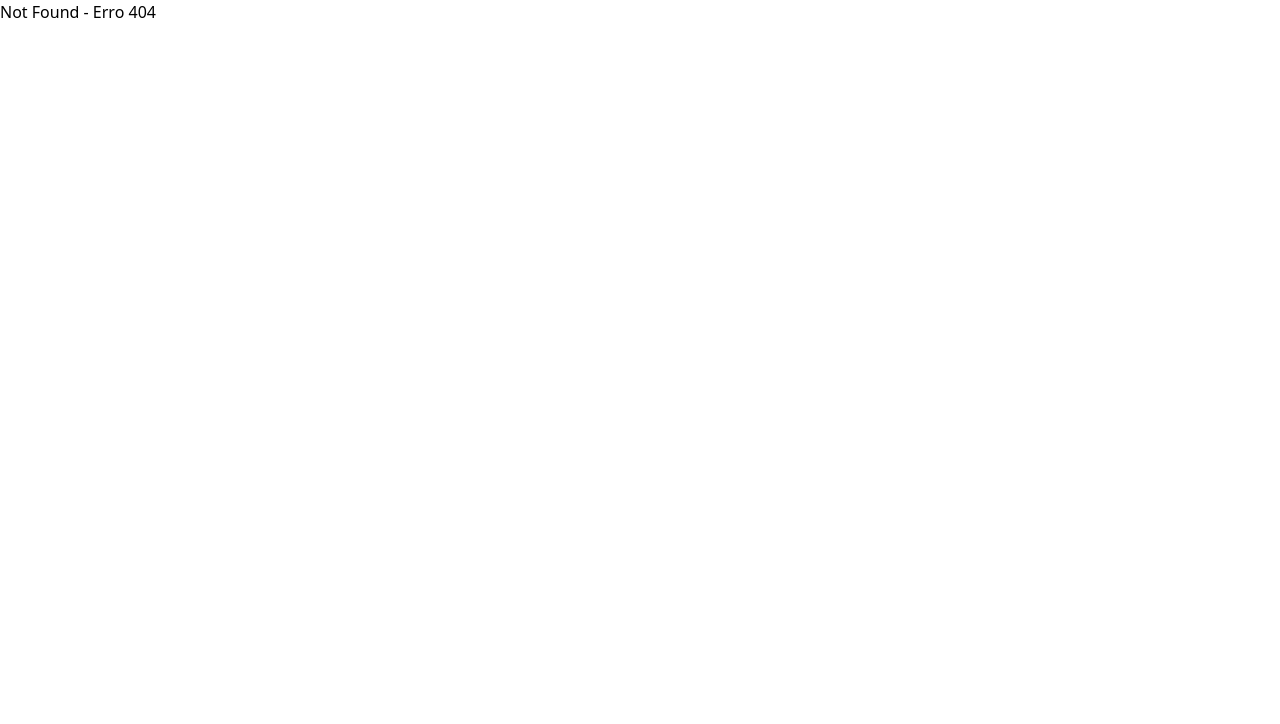
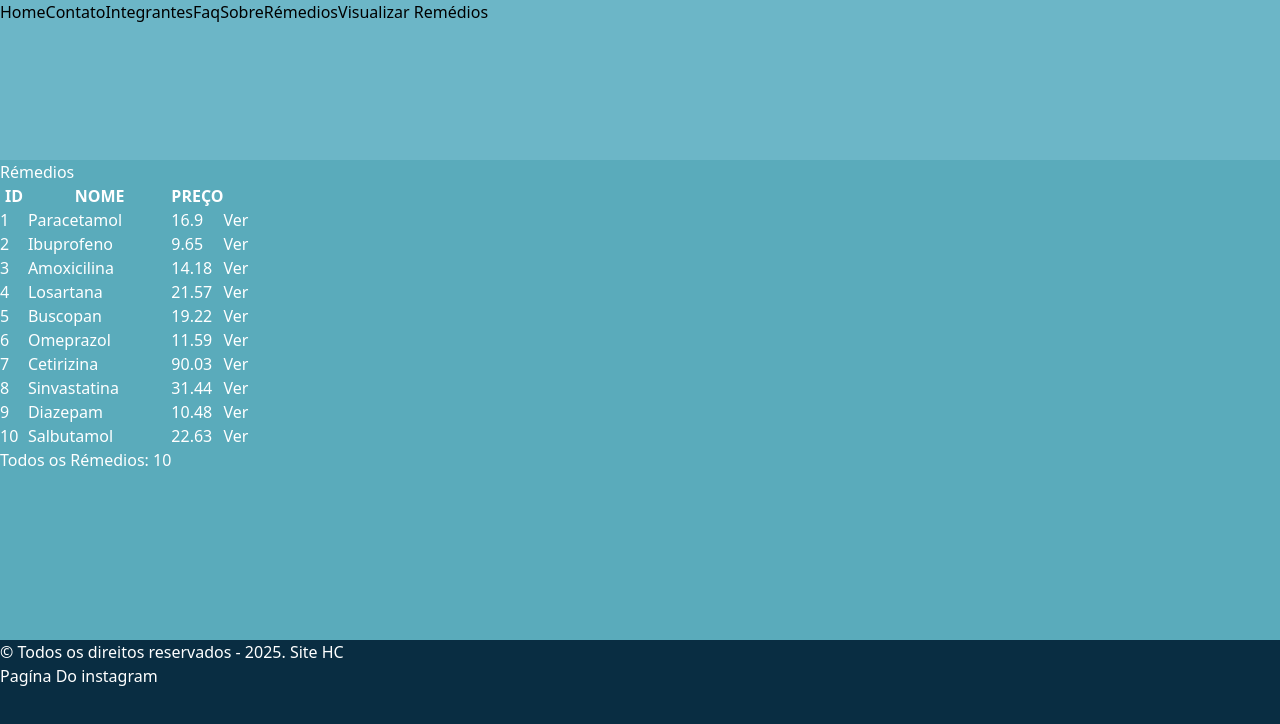
Before and after one commit to Felipe-Furlanetto0504/challenge_front, a React (Vite) app in the folder challenge/: page /remedios in a window 1280 px wide. Before the commit this address had no page. Shown: the top 724 px of the page. Built offline with nearby package versions, Linux system fonts and the light colour scheme; data requests are answered from the project's data file.

Commit message:
fazendo os types

```diff
--- /dev/null
+++ b/challenge/db.json
@@ -0,0 +1,14 @@
+{
+    "remedios":[
+    {"id":1, "nome":"Paracetamol", "preco":16.90, "descricao":"Analgésico e antitérmico"},
+    {"id":2, "nome":"Ibuprofeno", "preco":9.65, "descricao":"Anti-inflamatório, usado para dor, febre e inflamações"},
+    {"id":3, "nome":"Amoxicilina", "preco":14.18, "descricao":"Antibiótico de amplo espectro"},
+    {"id":4, "nome":"Losartana", "preco":21.57, "descricao":"hipertensão arterial"},
+    {"id":5, "nome":"Buscopan", "preco":19.22, "descricao":"Antiespasmódico para cólicas abdominais ou intestinais"},
+    {"id":6, "nome":"Omeprazol", "preco":11.59, "descricao":"trata refluxo, úlceras gástricas"},
+    {"id":7, "nome":"Cetirizina", "preco":90.03, "descricao":"Anti-histamínico para alergias, rinite alérgica"},
+    {"id":8, "nome":"Sinvastatina", "preco":31.44, "descricao":"para controle de colesterol elevado"},
+    {"id":9, "nome":"Diazepam", "preco":10.48, "descricao":"para ansiedade, insônia, espasmos musculares"},
+    {"id":10, "nome":"Salbutamol", "preco":22.63, "descricao":"para asma ou DPOC"}
+    ]
+}
--- /dev/null
+++ b/challenge/src/components/Informacoes/Informacoes.tsx
@@ -0,0 +1,13 @@
+
+
+export default function Informacoes(props:{idprops:number,nomeprops:string,precoprops:number,descricaoprops:string}){
+    return(
+        <div>
+            <h2>ID: {props.idprops}</h2>
+            <p>Nome: {props.nomeprops}</p>
+            <p>Preço: {props.precoprops}</p>
+            <p>Descrição: {props.descricaoprops}</p>
+
+        </div>
+    );
+}
--- a/challenge/src/components/Menu/Menu.tsx
+++ b/challenge/src/components/Menu/Menu.tsx
@@ -9,6 +9,8 @@ export default function Menu() {
       <Link to="/integrantes">Integrantes</Link>
       <Link to="/faq">Faq</Link>
       <Link to="/sobre">Sobre</Link>
+      <Link to="/remedios">Rémedios</Link>
+      <Link to="/visualizarremedios">Visualizar Remédios</Link>
     </nav>
   );
 
--- /dev/null
+++ b/challenge/src/data/listaRemedio.ts
@@ -0,0 +1,15 @@
+import type { Tiporemedio } from "../types/tipoRemedio";
+
+
+export const listaRemedios: Tiporemedio[] = [
+    {"id":1, nome:"Paracetamol", preco:16.90, descricao:"Analgésico e antitérmico"},
+    {"id":2, nome:"Ibuprofeno", preco:9.65, descricao:"Anti-inflamatório, usado para dor, febre e inflamações"},
+    {"id":3, nome:"Amoxicilina", preco:46.18, descricao:"Antibiótico de amplo espectro"},
+    {"id":4, nome:"Losartana", preco:21.57, descricao:"hipertensão arterial"},
+    {"id":5, nome:"Buscopan", preco:19.22, descricao:"Antiespasmódico para cólicas abdominais ou intestinais"},
+    {"id":6, nome:"Omeprazol", preco:11.59, descricao:"trata refluxo, úlceras gástricas"},
+    {"id":7, nome:"Cetirizina", preco:90.03, descricao:"Anti-histamínico para alergias, rinite alérgica"},
+    {"id":8, nome:"Sinvastatina", preco:31.44, descricao:"para controle de colesterol elevado"},
+    {"id":9, nome:"Diazepam", preco:10.48, descricao:"para ansiedade, insônia, espasmos musculares"},
+    {"id":10, nome:"Salbutamol", preco:22.63, descricao:"para asma ou DPOC"}
+];
--- a/challenge/src/main.tsx
+++ b/challenge/src/main.tsx
@@ -9,6 +9,8 @@ import Integrantes from './routes/Integrantes/index.tsx';
 import Contato from './routes/Contato/index.tsx';
 import Sobre from './routes/Sobre/index.tsx';
 import "./global.css";
+import Remedios from './routes/Remedios/index.tsx';
+import VisualizarRemedios from './routes/VisualizarRemedio/index.tsx';
 
 const router = createBrowserRouter([
   {path: "/", element:<App/>,errorElement: <Error/>, children:[
@@ -17,6 +19,8 @@ const router = createBrowserRouter([
     {path:"/integrantes", element:<Integrantes/>},
     {path:"/faq", element:<Faq/>},
     {path:"/sobre", element:<Sobre/>},
+    {path:"/remedios", element:<Remedios/>},
+    {path:"/visualizarremedios", element:<VisualizarRemedios/>},
   ]}
 
 ]);
--- /dev/null
+++ b/challenge/src/routes/Remedios/index.tsx
@@ -0,0 +1,54 @@
+import { useEffect, useState } from "react";
+import type { Tiporemedio } from "../../types/tipoRemedio";
+import { Link } from "react-router-dom";
+
+export default function remedios(){
+
+    useEffect(()=>{
+        document.title = "Rémedios";
+    },[])
+
+    const [remedios, setRemedios] = useState<Tiporemedio[]>([]);
+
+    useEffect(()=>{
+        const fetchRemedios = async () => {
+            const response = await fetch("http://localhost:3000/remedios");
+            const data: Tiporemedio[] = await response.json();
+            setRemedios(data);
+        }
+
+        fetchRemedios();
+
+    },[]);
+
+    return(
+    <main>
+        <h1>Rémedios</h1>
+        <table>
+            <thead>
+                <tr>
+                    <th>ID</th>
+                    <th>NOME</th>
+                    <th>PREÇO</th>
+                </tr>
+            </thead>
+            <tbody>
+                {remedios.map((remedios,id)=>(
+                     <tr key={id}>
+                        <td>{remedios.id}</td>
+                        <td>{remedios.nome}</td>
+                        <td>{remedios.preco}</td>
+                        <td><Link to={`${remedios.id}`}>Ver</Link></td>
+                    </tr>
+                ))}
+            </tbody>
+            <tfoot>
+                <tr>
+                    <td colSpan={2}>Todos os Rémedios: {remedios.length}</td>
+                </tr>
+            </tfoot>
+        </table>
+    </main>
+);
+
+}
--- a/challenge/src/routes/Sobre/index.tsx
+++ b/challenge/src/routes/Sobre/index.tsx
@@ -10,13 +10,15 @@ export default function Sobre(){
         <main>
             <h1>Sobre</h1>
             <div>
+                <section>
                 <p>
-                    O Hospital das Clínicas tem como missão oferecer cuidado de excelência, com tradição e compromisso na saúde da comunidade. Sabemos que muitos de nossos pacientes idosos encontram barreiras para realizar o agendamento de consultas, seja pela dificuldade em utilizar sistemas digitais ou pela limitação de tempo e deslocamento
+                    O Hospital das Clínicas tem como missão oferecer cuidado de excelência, com tradição e compromisso na saúde da comunidade. Sabemos que muitos de nossos pacientes idosos encontram barreiras para realizar o agendamento de consultas, seja pela dificuldade em utilizar sistemas digitais ou pela limitação de tempo e deslocamento.
 
                     Pensando nisso, desenvolvemos uma plataforma acessível e simplificada, voltada especialmente para o público da terceira idade. Nossa solução prioriza facilidade de uso, clareza nas informações e atendimento humanizado, permitindo que cada paciente consiga marcar sua consulta de forma rápida, sem complicações e com total segurança.
 
                     Além do agendamento digital, nossa equipe de suporte está disponível para auxiliar em cada etapa do processo, garantindo que ninguém fique sem atendimento. O objetivo é unir tecnologia à tradição de décadas de cuidado médico, colocando o bem-estar dos nossos pacientes sempre em primeiro lugar.
                 </p>
+                </section>
             </div>
         </main>
     );
--- /dev/null
+++ b/challenge/src/routes/VisualizarRemedio/index.tsx
@@ -0,0 +1,41 @@
+import { useEffect, useState } from "react";
+import { useParams } from "react-router-dom";
+import type { Tiporemedio } from "../../types/tipoRemedio";
+import Informacoes from "../../components/Informacoes/Informacoes";
+
+export default function VisualizarRemedios(){
+    useEffect(() => {
+    document.title = "Ver Remédios";
+  }, []);
+
+
+  const {id} = useParams();
+
+  const[remedio, setRemedios] = useState<Tiporemedio>();
+
+  useEffect(()=>{
+
+    (async()=>{
+      const response = fetch(`http://localhost:3000/remedios`);
+      const data: Tiporemedio[] = await (await response).json();
+      const achaproduto: Tiporemedio | undefined = data.find(a => a.id === Number (id));
+      setRemedios(achaproduto);
+
+    })();
+
+  },[]);
+
+  return(
+    <main>
+        <h1>Ver Remédios</h1>
+        {remedio ? <Informacoes idprops={remedio.id}nomeprops={remedio.nome} precoprops={remedio.preco} descricaoprops={remedio.descricao}/> : <p>Não tem esse remedio disponivel</p>}
+
+
+
+    </main>
+
+  );
+
+
+
+}
--- /dev/null
+++ b/challenge/src/types/tipoRemedio.ts
@@ -0,0 +1,6 @@
+export type Tiporemedio = {
+    id: number;
+    nome: string;
+    preco: number;
+    descricao: string;
+};
```
